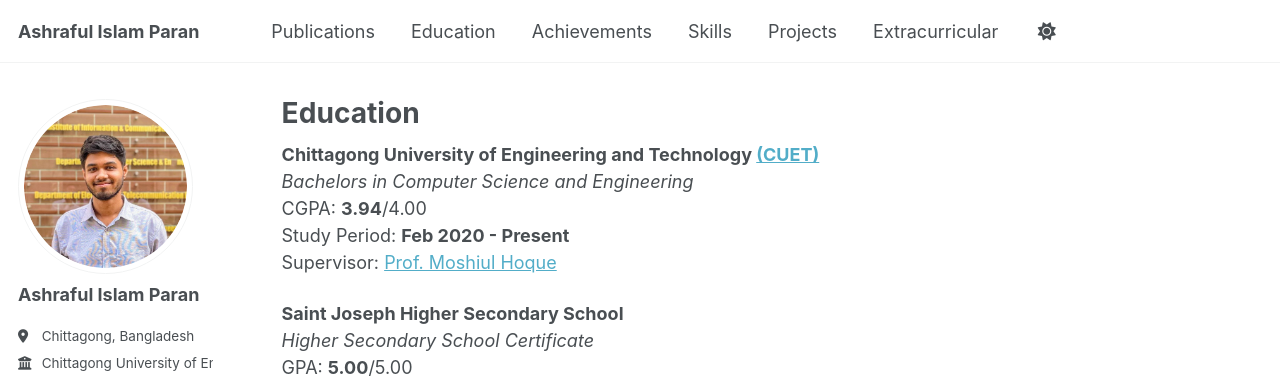
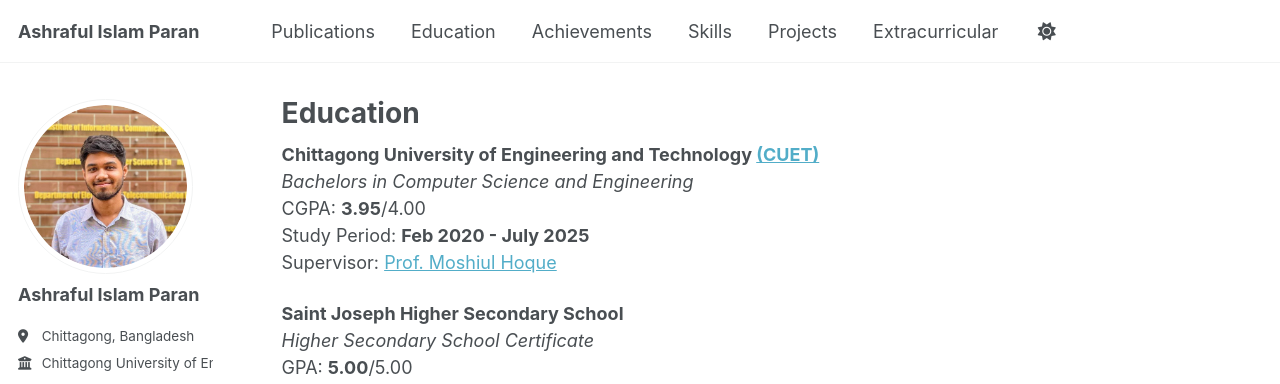
Before and after one commit to ashrafulparan2/ashrafulparan2.github.io, a Jekyll site: the page built from _pages/education.md, in a window 1280 px wide and 944 px high. Shown: the top 384 px of the window. Built offline with Jekyll 4.4.1, drawn with Linux system fonts in a browser that asks for light colours; some web fonts are replaced; a script that is not in the unit is left out.

Commit message:
update edu

```diff
--- a/_pages/education.md
+++ b/_pages/education.md
@@ -7,8 +7,8 @@
 
 **Chittagong University of Engineering and Technology [(CUET)](https://www.cuet.ac.bd/dept/cse)**
 _Bachelors in Computer Science and Engineering_
-CGPA: <b>3.94</b>/4.00 <br>
-Study Period: <b>Feb 2020 - Present</b>
+CGPA: <b>3.95</b>/4.00 <br>
+Study Period: <b>Feb 2020 - July 2025</b>
 Supervisor: [Prof. Moshiul Hoque](https://scholar.google.com/citations?hl=en&user=srYxYhcAAAAJ&view_op=list_works&sortby=pubdate)
 
 **Saint Joseph Higher Secondary School**
```
